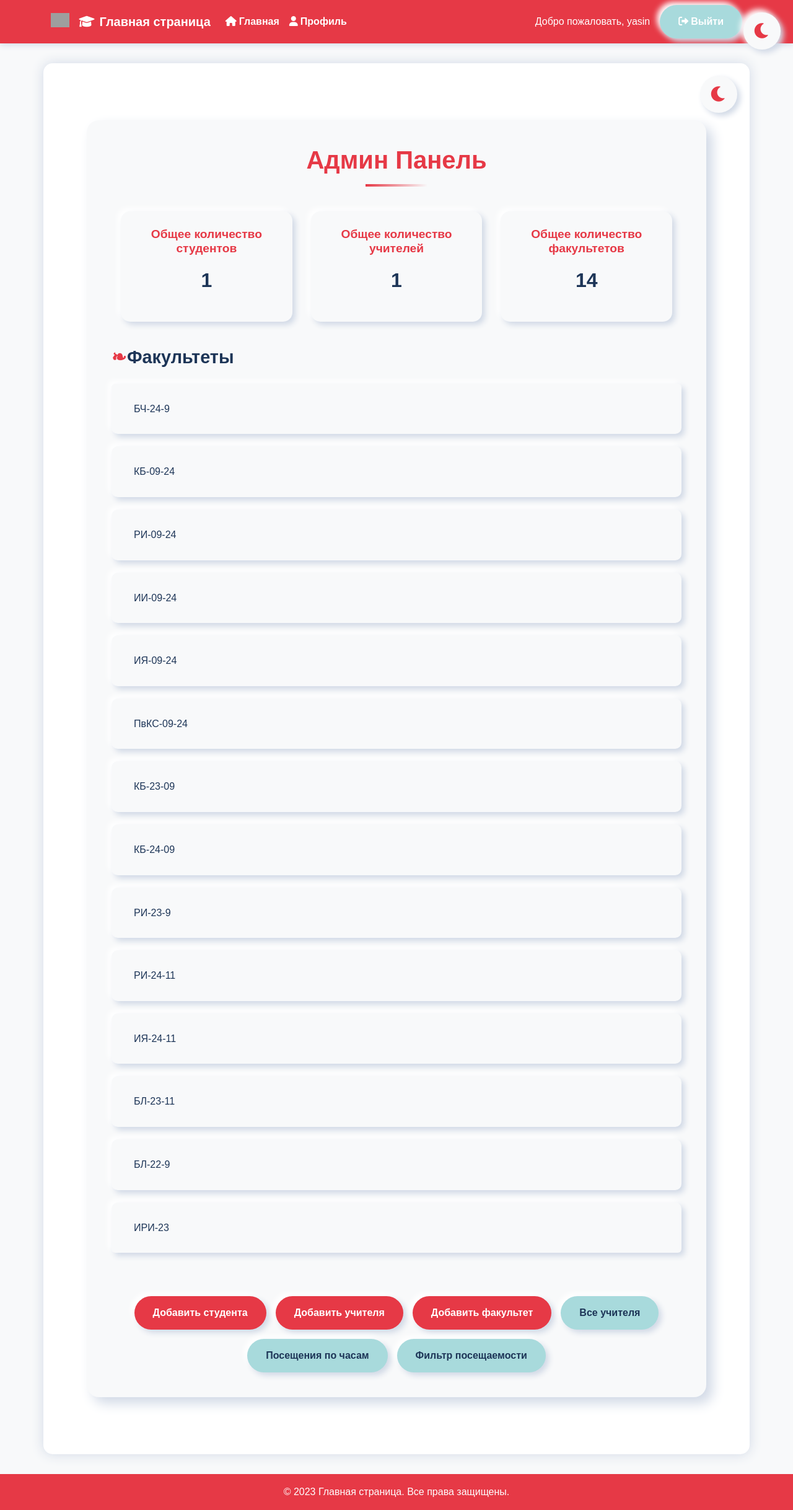
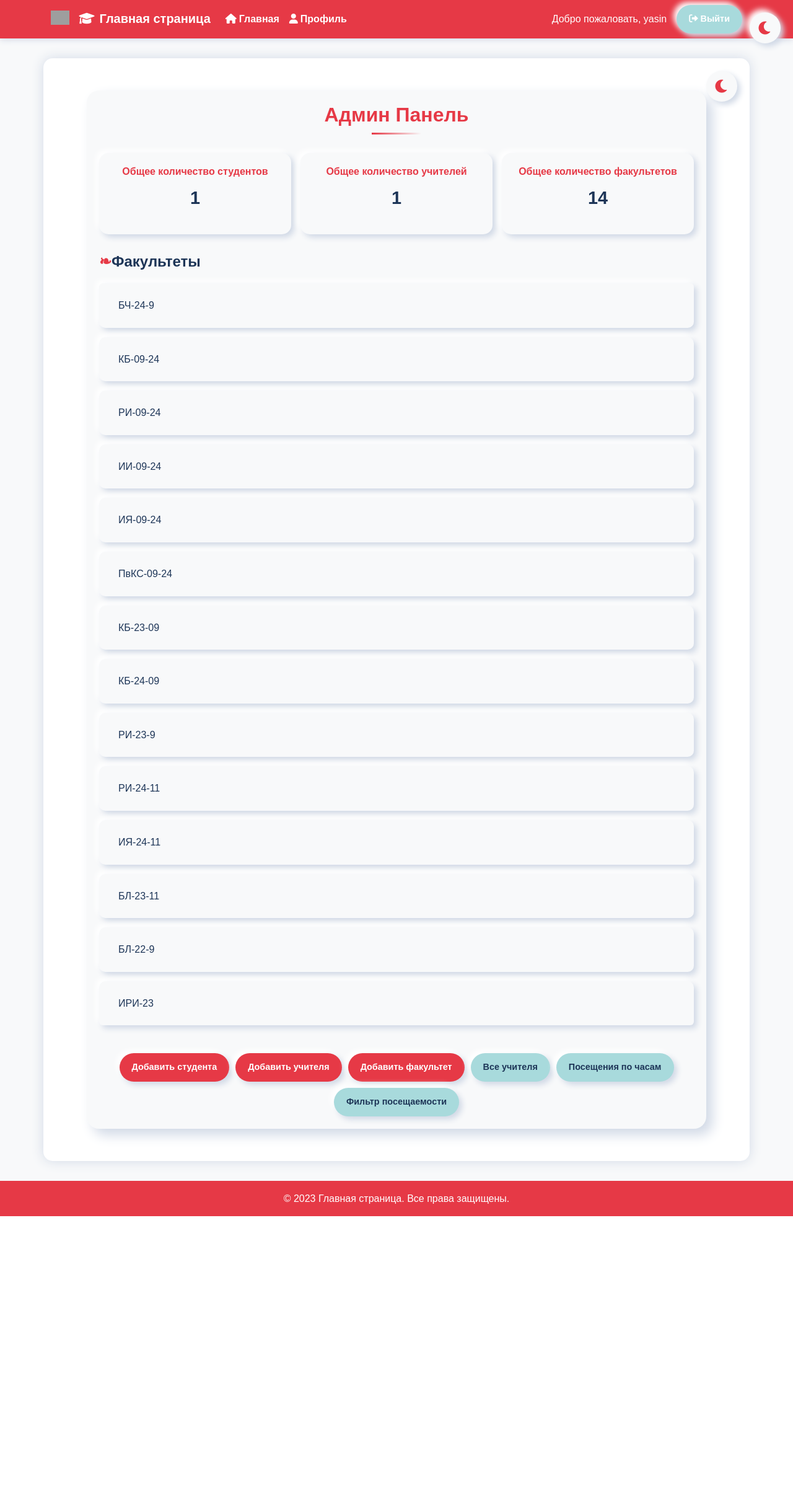
Before and after one commit to amakika/MetaAttendance, a Django app: page /admin_dashboard/ in a window 1280 px wide. Shown: the whole page at 62% size. After the commit the page ends 1962 px from the top, so only its background shows below. Run offline with Django 5.2, Linux system fonts and the light colour scheme; a user stored in the database is signed in; data comes from the database, SQL or seed files in the repository; some libraries are stand-ins or nearby versions; grey boxes are pictures that could not be loaded.

Commit message:
Update admin_dashboard.html

```diff
--- a/attendance/templates/attendance/admin_dashboard.html
+++ b/attendance/templates/attendance/admin_dashboard.html
@@ -28,12 +28,14 @@
         transition: all 0.3s ease;
         font-family: 'Poppins', sans-serif;
         line-height: 1.6;
+        margin: 0;
+        padding: 0;
     }
 
     .dashboard-container {
         max-width: 1000px;
-        margin: 60px auto;
-        padding: 40px;
+        margin: 20px auto;
+        padding: 20px;
         position: relative;
         background-color: var(--background-color);
         border-radius: 20px;
@@ -44,30 +46,30 @@
 
     h2 {
         color: var(--primary-color);
-        margin-bottom: 40px;
+        margin-bottom: 30px;
         text-align: center;
         font-weight: 700;
-        font-size: 2.5rem;
+        font-size: 2rem;
         position: relative;
     }
 
     h2::after {
         content: "";
         display: block;
-        width: 100px;
-        height: 4px;
+        width: 80px;
+        height: 3px;
         background: linear-gradient(to right, var(--primary-color), transparent);
-        margin: 15px auto 0;
+        margin: 10px auto 0;
     }
 
     h3 {
         color: var(--text-color);
-        margin-top: 40px;
-        margin-bottom: 25px;
+        margin-top: 30px;
+        margin-bottom: 20px;
         position: relative;
-        padding-left: 25px;
+        padding-left: 20px;
         font-weight: 600;
-        font-size: 1.8rem;
+        font-size: 1.5rem;
     }
 
     h3::before {
@@ -80,7 +82,7 @@
     .list-group-item {
         background-color: var(--background-color);
         border: none;
-        margin-bottom: 20px;
+        margin-bottom: 15px;
         border-radius: 10px;
         transition: all 0.3s ease;
         box-shadow: 5px 5px 10px var(--shadow-color),
@@ -88,7 +90,7 @@
     }
 
     .list-group-item:hover {
-        transform: translateY(-5px);
+        transform: translateY(-3px);
         box-shadow: 8px 8px 15px var(--shadow-color),
                     -8px -8px 15px var(--highlight-color);
     }
@@ -97,7 +99,7 @@
         color: var(--text-color);
         text-decoration: none;
         display: block;
-        padding: 20px;
+        padding: 15px;
         transition: all 0.3s ease;
         font-weight: 500;
     }
@@ -106,17 +108,18 @@
         display: flex;
         justify-content: center;
         flex-wrap: wrap;
-        gap: 15px;
-        margin-top: 50px;
+        gap: 10px;
+        margin-top: 30px;
     }
 
     .btn {
-        padding: 15px 30px;
+        padding: 12px 20px;
         border-radius: 50px;
         font-weight: 600;
         transition: all 0.3s ease;
         box-shadow: 5px 5px 10px var(--shadow-color),
                     -5px -5px 10px var(--highlight-color);
+        font-size: 0.9rem;
     }
 
     .btn:hover {
@@ -152,8 +155,8 @@
         background-color: var(--background-color);
         border: none;
         border-radius: 50%;
-        width: 60px;
-        height: 60px;
+        width: 50px;
+        height: 50px;
         display: flex;
         align-items: center;
         justify-content: center;
@@ -161,6 +164,7 @@
         box-shadow: 5px 5px 10px var(--shadow-color),
                     -5px -5px 10px var(--highlight-color);
         transition: all 0.3s ease;
+        z-index: 1000;
     }
 
     .dark-mode-toggle:hover {
@@ -168,7 +172,7 @@
     }
 
     .dark-mode-toggle i {
-        font-size: 28px;
+        font-size: 24px;
         color: var(--primary-color);
     }
 
@@ -190,17 +194,19 @@
 
     .stats-container {
         display: flex;
+        flex-wrap: wrap;
         justify-content: space-between;
-        margin-top: 40px;
+        margin-top: 30px;
+        gap: 15px;
     }
 
     .stat-card {
         background-color: var(--background-color);
         border-radius: 15px;
-        padding: 25px;
+        padding: 20px;
         text-align: center;
-        flex: 1;
-        margin: 0 15px;
+        flex: 1 1 calc(33.333% - 15px);
+        min-width: 200px;
         box-shadow: 5px 5px 10px var(--shadow-color),
                     -5px -5px 10px var(--highlight-color);
         transition: all 0.3s ease;
@@ -212,15 +218,62 @@
 
     .stat-card h4 {
         color: var(--primary-color);
-        margin-bottom: 15px;
-        font-size: 1.2rem;
+        margin-bottom: 10px;
+        font-size: 1rem;
         font-weight: 600;
     }
 
     .stat-card p {
-        font-size: 2rem;
+        font-size: 1.8rem;
         font-weight: 700;
         color: var(--text-color);
+    }
+
+    @media (max-width: 768px) {
+        .dashboard-container {
+            margin: 10px;
+            padding: 15px;
+        }
+
+        h2 {
+            font-size: 1.8rem;
+        }
+
+        h3 {
+            font-size: 1.3rem;
+        }
+
+        .btn {
+            padding: 10px 15px;
+            font-size: 0.8rem;
+        }
+
+        .stat-card {
+            flex: 1 1 calc(50% - 15px);
+        }
+
+        .dark-mode-toggle {
+            width: 40px;
+            height: 40px;
+        }
+
+        .dark-mode-toggle i {
+            font-size: 20px;
+        }
+    }
+
+    @media (max-width: 480px) {
+        .stat-card {
+            flex: 1 1 100%;
+        }
+
+        .btn-container {
+            flex-direction: column;
+        }
+
+        .btn {
+            width: 100%;
+        }
     }
 </style>
 
```
